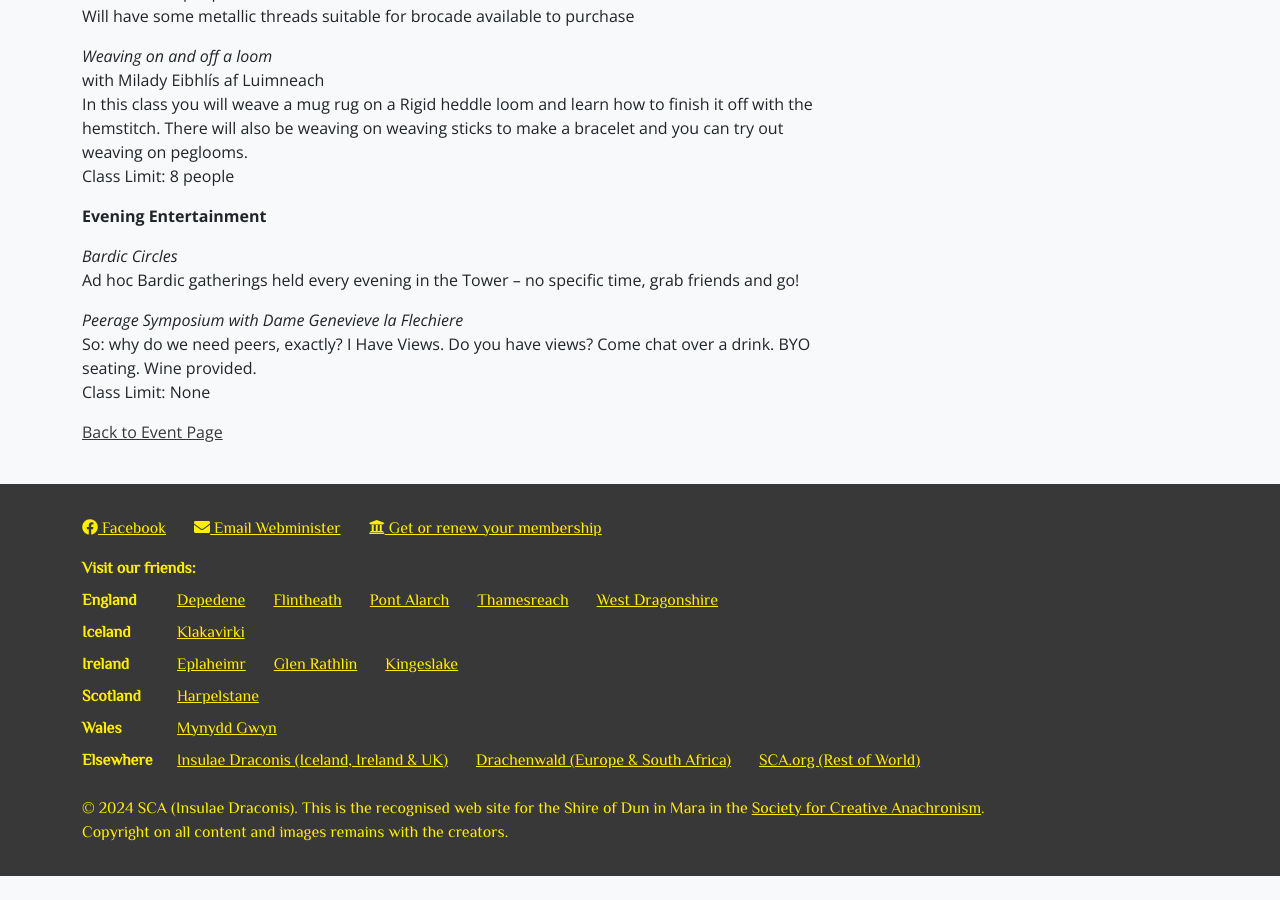
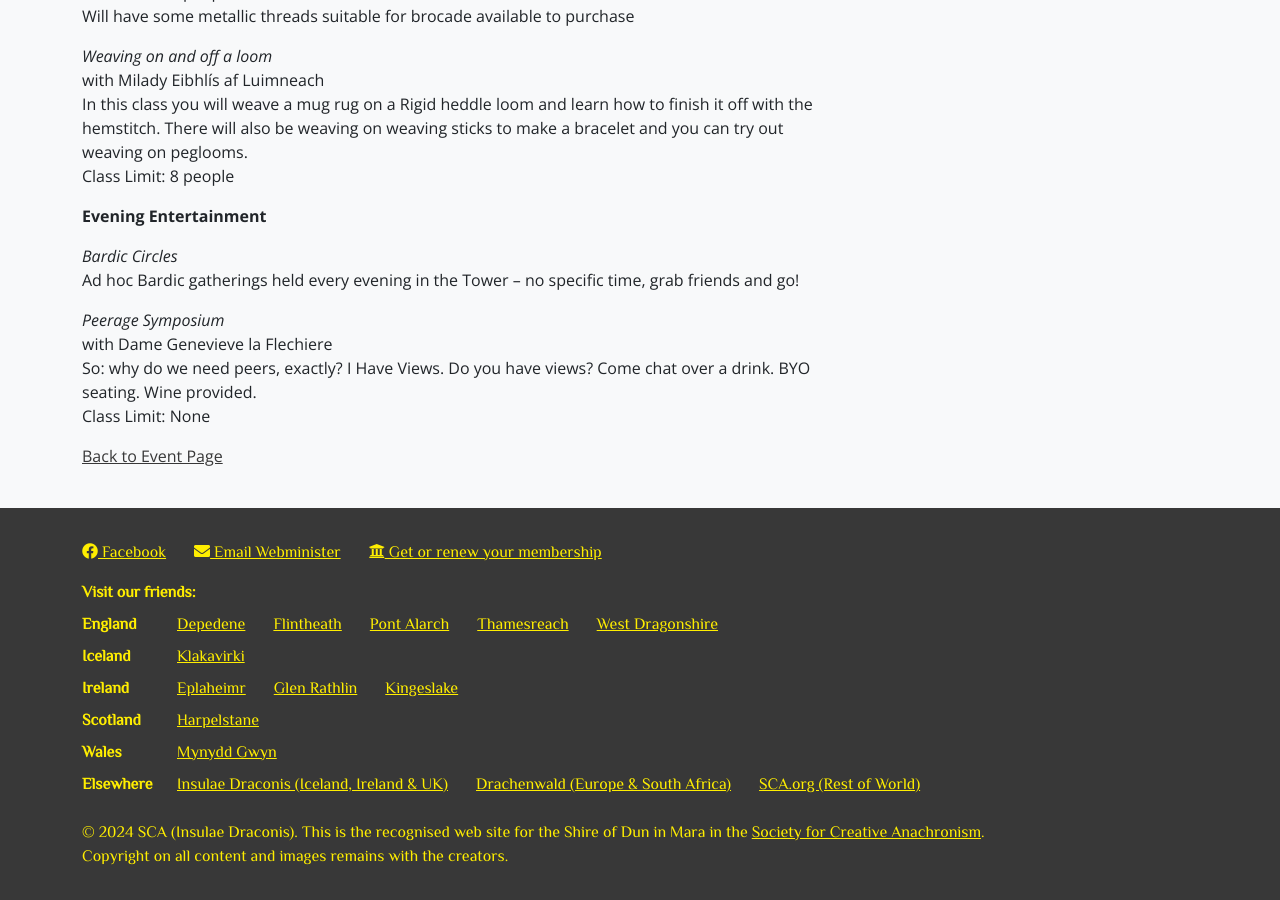
Before and after one commit to drachenwald/dun-in-mara, a Jekyll site: the page built from events/2024/strawberry-raid-iii/classes.md, in a window 1280 px wide and 900 px high, scrolled down 4172 px. Built offline with Jekyll 4.4.1, drawn with Linux system fonts in a browser that asks for light colours; comment, search, counter and statistics services are not loaded; before the commit the page ends 5048 px from its top, so only the background shows below that.

Commit message:
Line break

```diff
--- a/events/2024/strawberry-raid-iii/classes.md
+++ b/events/2024/strawberry-raid-iii/classes.md
@@ -148,7 +148,8 @@ Class Limit: 8 people
 *Bardic Circles*
 Ad hoc Bardic gatherings held every evening in the Tower – no specific time, grab friends and go!
 
-*Peerage Symposium with Dame Genevieve la Flechiere*
+*Peerage Symposium*
+with Dame Genevieve la Flechiere
 So: why do we need peers, exactly? I Have Views. Do you have views? Come chat over a drink. BYO seating. Wine provided.
 Class Limit: None
 
```
